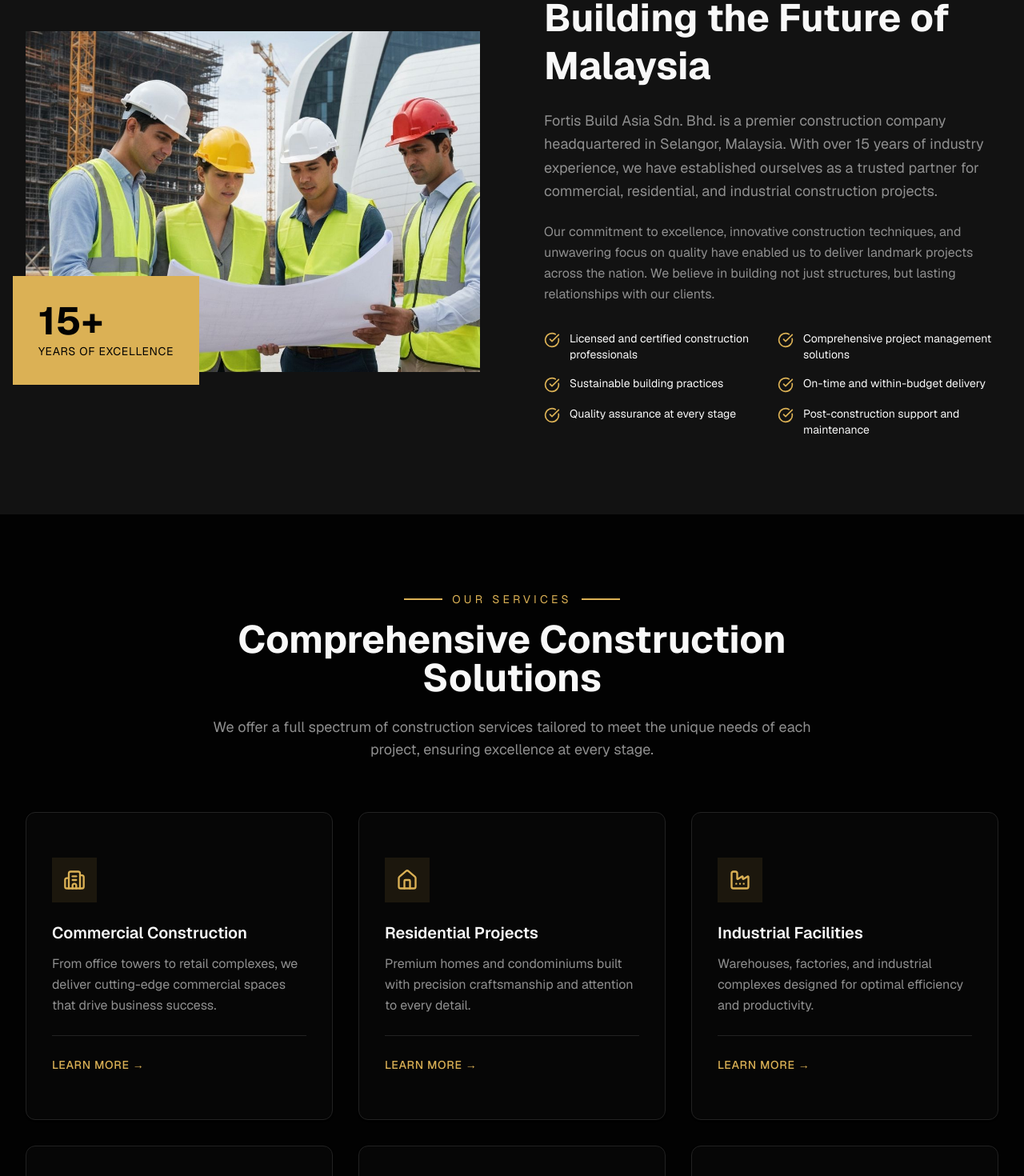
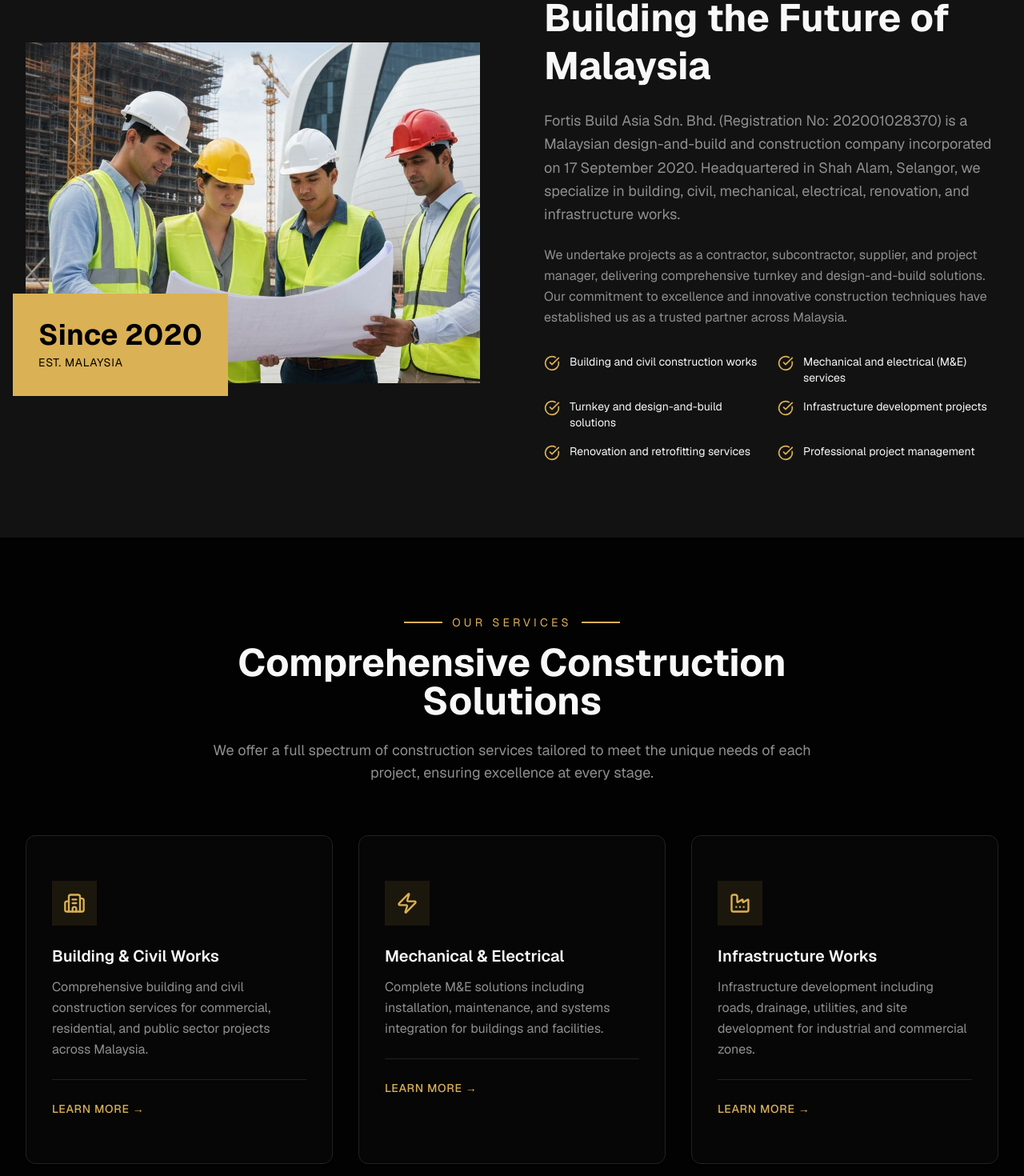
Before and after one commit to haifiq/fortis-build-website, a Next.js app: page / in a window 1280 px wide. Shown: the part 940-2410 px from the top of the page at 80% size. Built offline with nearby package versions, Linux system fonts and the light colour scheme; a web font is replaced by a local one.

Commit message:
feat: update company info for Fortis Build Asia Sdn. Bhd
Add real company details, services, and contact info

```diff
--- a/components/about.tsx
+++ b/components/about.tsx
@@ -2,12 +2,12 @@ import Image from "next/image"
 import { CheckCircle } from "lucide-react"
 
 const features = [
-  "Licensed and certified construction professionals",
-  "Comprehensive project management solutions",
-  "Sustainable building practices",
-  "On-time and within-budget delivery",
-  "Quality assurance at every stage",
-  "Post-construction support and maintenance",
+  "Building and civil construction works",
+  "Mechanical and electrical (M&E) services",
+  "Turnkey and design-and-build solutions",
+  "Infrastructure development projects",
+  "Renovation and retrofitting services",
+  "Professional project management",
 ]
 
 export function About() {
@@ -29,8 +29,8 @@ export function About() {
             <div className="absolute -bottom-6 -right-6 w-48 h-48 border-2 border-primary -z-10 hidden lg:block" />
             {/* Experience badge */}
             <div className="absolute -bottom-4 -left-4 bg-primary text-primary-foreground p-6 lg:p-8">
-              <div className="text-4xl lg:text-5xl font-bold">15+</div>
-              <div className="text-sm uppercase tracking-wider mt-1">Years of Excellence</div>
+              <div className="text-3xl lg:text-4xl font-bold">Since 2020</div>
+              <div className="text-sm uppercase tracking-wider mt-1">Est. Malaysia</div>
             </div>
           </div>
 
@@ -46,15 +46,15 @@ export function About() {
             </h2>
 
             <p className="text-muted-foreground text-lg leading-relaxed mb-6">
-              Fortis Build Asia Sdn. Bhd. is a premier construction company headquartered in Selangor, Malaysia.
-              With over 15 years of industry experience, we have established ourselves as a trusted partner for
-              commercial, residential, and industrial construction projects.
+              Fortis Build Asia Sdn. Bhd. (Registration No: 202001028370) is a Malaysian design-and-build and
+              construction company incorporated on 17 September 2020. Headquartered in Shah Alam, Selangor,
+              we specialize in building, civil, mechanical, electrical, renovation, and infrastructure works.
             </p>
 
             <p className="text-muted-foreground leading-relaxed mb-8">
-              Our commitment to excellence, innovative construction techniques, and unwavering focus on quality
-              have enabled us to deliver landmark projects across the nation. We believe in building not just
-              structures, but lasting relationships with our clients.
+              We undertake projects as a contractor, subcontractor, supplier, and project manager, delivering
+              comprehensive turnkey and design-and-build solutions. Our commitment to excellence and innovative
+              construction techniques have established us as a trusted partner across Malaysia.
             </p>
 
             {/* Features list */}
--- a/components/contact.tsx
+++ b/components/contact.tsx
@@ -11,7 +11,7 @@ const contactInfo = [
   {
     icon: MapPin,
     title: "Visit Us",
-    details: ["SG-01-07, First Floor, Ayuman Suites,", "Jalan Sentosa 2, Gombak,", "Selangor, Malaysia"],
+    details: ["No. 7, Jalan Warden U1/76,", "Taman Perindustrian Batu Tiga,", "40150 Shah Alam, Selangor, Malaysia"],
   },
   {
     icon: Phone,
@@ -187,14 +187,14 @@ export function Contact() {
             {/* Map placeholder */}
             <div className="relative aspect-video bg-secondary border border-border overflow-hidden">
               <iframe
-                src="https://www.google.com/maps/embed?pb=!1m18!1m12!1m3!1d3983.5!2d101.7!3d3.25!2m3!1f0!2f0!3f0!3m2!1i1024!2i768!4f13.1!3m3!1m2!1s0x0%3A0x0!2zM8KwMTUnMDAuMCJOIDEwMcKwNDInMDAuMCJF!5e0!3m2!1sen!2smy!4v1"
+                src="https://www.google.com/maps/embed?pb=!1m18!1m12!1m3!1d3984.1!2d101.52!3d3.07!2m3!1f0!2f0!3f0!3m2!1i1024!2i768!4f13.1!3m3!1m2!1s0x31cc4d7a35a3e5e7%3A0x9e4e3c1c0c0c0c0c!2sTaman%20Perindustrian%20Batu%20Tiga%2C%20Shah%20Alam%2C%20Selangor!5e0!3m2!1sen!2smy!4v1"
                 width="100%"
                 height="100%"
                 style={{ border: 0 }}
                 allowFullScreen
                 loading="lazy"
                 referrerPolicy="no-referrer-when-downgrade"
-                title="Fortis Build Asia Location"
+                title="Fortis Build Asia Location - Shah Alam"
                 className="grayscale"
               />
             </div>
--- a/components/footer.tsx
+++ b/components/footer.tsx
@@ -10,9 +10,9 @@ const quickLinks = [
 ]
 
 const services = [
-  "Commercial Construction",
-  "Residential Projects",
-  "Industrial Facilities",
+  "Building & Civil Works",
+  "Mechanical & Electrical",
+  "Infrastructure Works",
   "Design & Build",
   "Project Management",
   "Renovation",
@@ -43,8 +43,8 @@ export function Footer() {
               </div>
             </Link>
             <p className="text-muted-foreground text-sm leading-relaxed mb-6">
-              Building excellence across Malaysia with over 15 years of experience in commercial,
-              residential, and industrial construction.
+              A Malaysian design-and-build and construction company specializing in building, civil,
+              mechanical, electrical, renovation, and infrastructure works since 2020.
             </p>
             {/* Social Links */}
             <div className="flex gap-3">
@@ -99,9 +99,9 @@ export function Footer() {
               <li>
                 <span className="text-primary text-xs uppercase tracking-wider block mb-1">Address</span>
                 <span className="text-muted-foreground text-sm">
-                  SG-01-07, First Floor, Ayuman Suites,<br />
-                  Jalan Sentosa 2, Gombak,<br />
-                  Selangor, Malaysia
+                  No. 7, Jalan Warden U1/76,<br />
+                  Taman Perindustrian Batu Tiga,<br />
+                  40150 Shah Alam, Selangor, Malaysia
                 </span>
               </li>
               <li>
--- a/components/services.tsx
+++ b/components/services.tsx
@@ -1,42 +1,42 @@
-import { Building2, Home, Factory, Ruler, HardHat, Wrench } from "lucide-react"
+import { Building2, Zap, Factory, Ruler, HardHat, Wrench } from "lucide-react"
 import { Card, CardContent } from "@/components/ui/card"
 
 const services = [
   {
     icon: Building2,
-    title: "Commercial Construction",
+    title: "Building & Civil Works",
     description:
-      "From office towers to retail complexes, we deliver cutting-edge commercial spaces that drive business success.",
+      "Comprehensive building and civil construction services for commercial, residential, and public sector projects across Malaysia.",
   },
   {
-    icon: Home,
-    title: "Residential Projects",
+    icon: Zap,
+    title: "Mechanical & Electrical",
     description:
-      "Premium homes and condominiums built with precision craftsmanship and attention to every detail.",
+      "Complete M&E solutions including installation, maintenance, and systems integration for buildings and facilities.",
   },
   {
     icon: Factory,
-    title: "Industrial Facilities",
+    title: "Infrastructure Works",
     description:
-      "Warehouses, factories, and industrial complexes designed for optimal efficiency and productivity.",
+      "Infrastructure development including roads, drainage, utilities, and site development for industrial and commercial zones.",
   },
   {
     icon: Ruler,
     title: "Design & Build",
     description:
-      "Comprehensive design-build solutions that streamline your project from concept to completion.",
+      "End-to-end design-and-build solutions that streamline your project from concept through completion under one contract.",
   },
   {
     icon: HardHat,
     title: "Project Management",
     description:
-      "Expert oversight ensuring your project stays on schedule, within budget, and meets quality standards.",
+      "Professional project management services as contractor, subcontractor, or supplier ensuring quality and timely delivery.",
   },
   {
     icon: Wrench,
     title: "Renovation & Retrofitting",
     description:
-      "Transform existing structures with modern upgrades and sustainable retrofitting solutions.",
+      "Transform and upgrade existing structures with modern renovation and retrofitting solutions for all building types.",
   },
 ]
 
```
